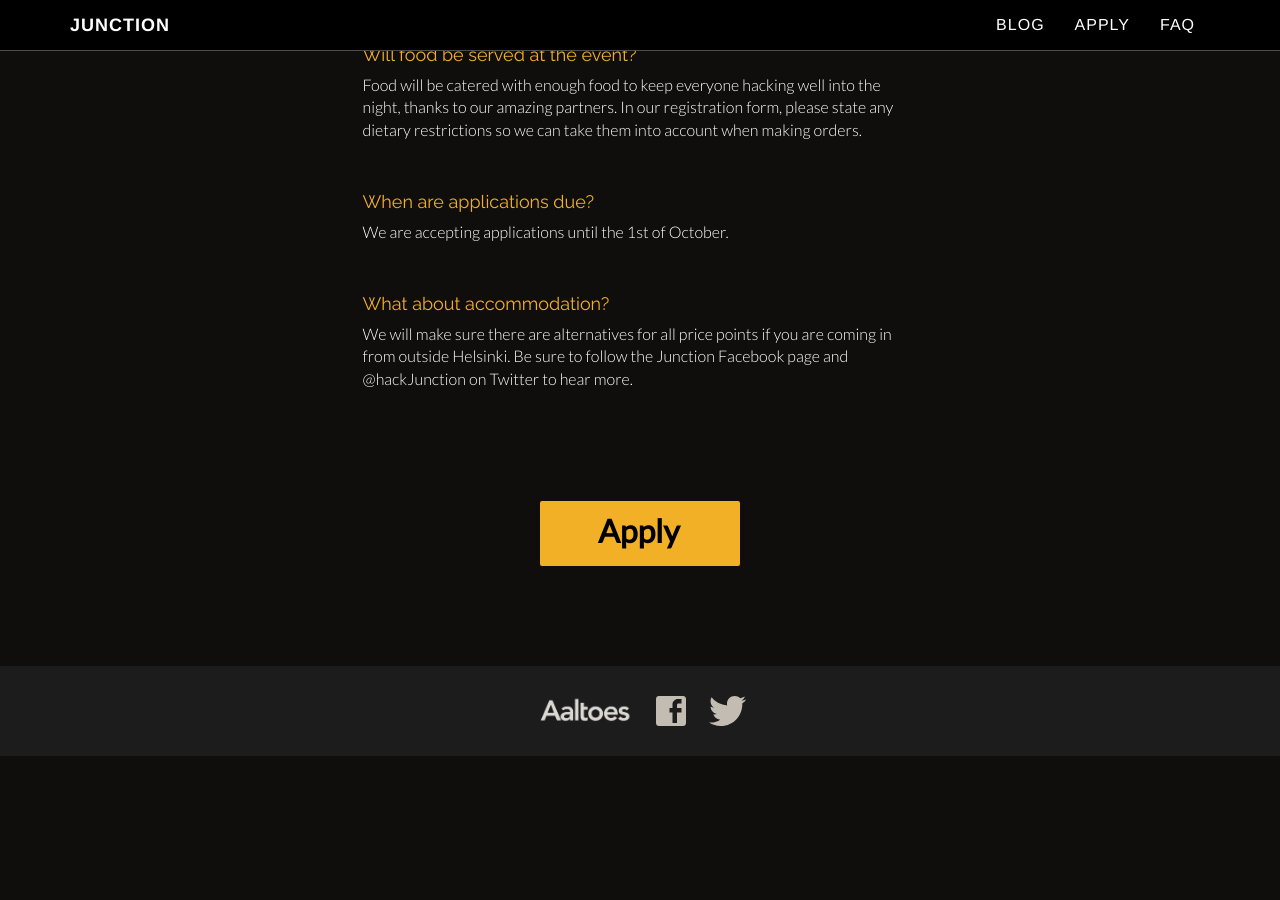
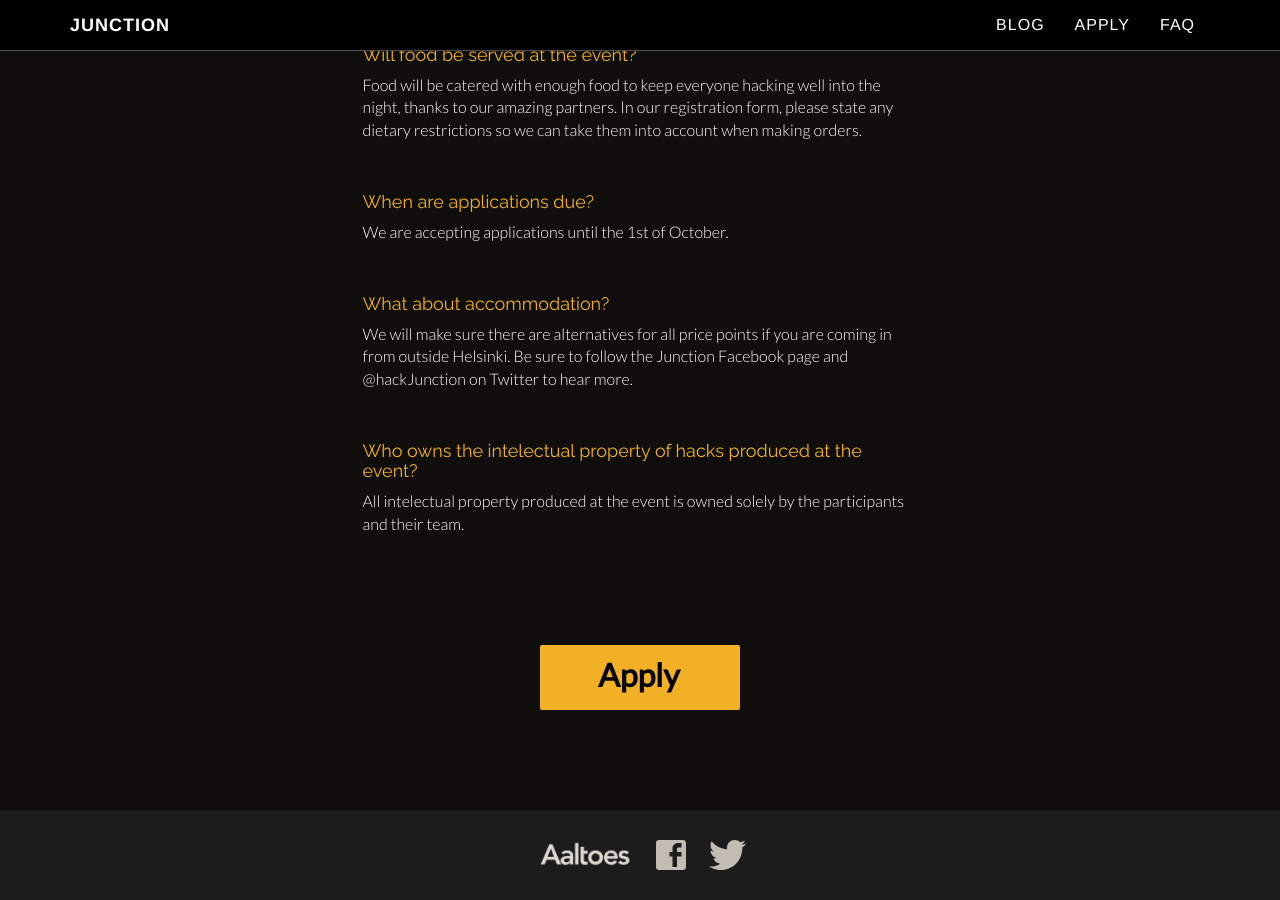
Before and after one commit to junctionasia/junctionasia.github.io, a Jekyll site: the page built from faq.html, in a window 1280 px wide and 900 px high, scrolled down 645 px. Built offline with Jekyll 4.4.1, drawn with Linux system fonts in a browser that asks for light colours; nearby versions of some CDN libraries; before the commit the page ends 1401 px from its top, so only the background shows below that.

Commit message:
Add intellectual property faq

```diff
--- a/faq.html
+++ b/faq.html
@@ -26,6 +26,8 @@ restrictions so we can take them into account when making orders. </p>
                 <p>We will make sure there are alternatives for all price points if you are coming in from
 outside Helsinki. Be sure to follow the Junction Facebook page and @hackJunction on
 Twitter to hear more. </p>
+                <h4>Who owns the intelectual property of hacks produced at the event?</h4>
+                <p>All intelectual property produced at the event is owned solely by the participants and their team.</p>
             </div>
         </div>
     </section>
```
